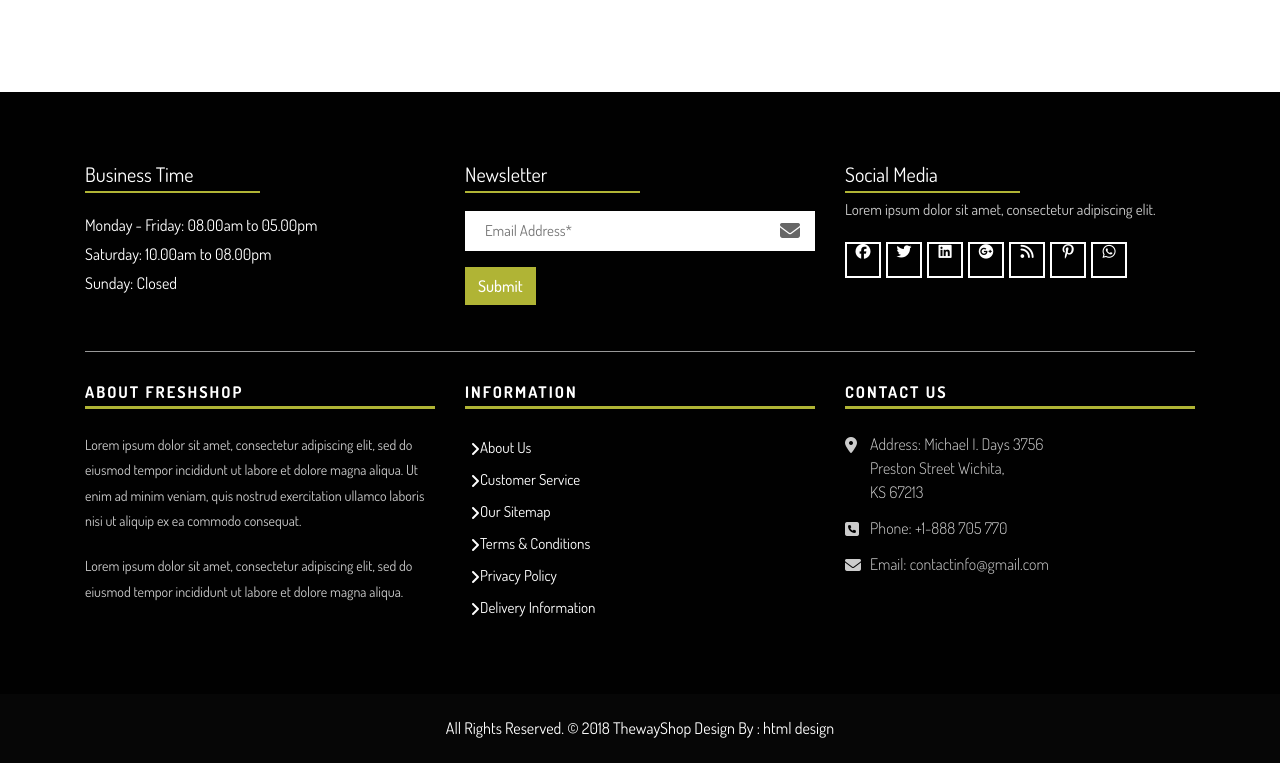
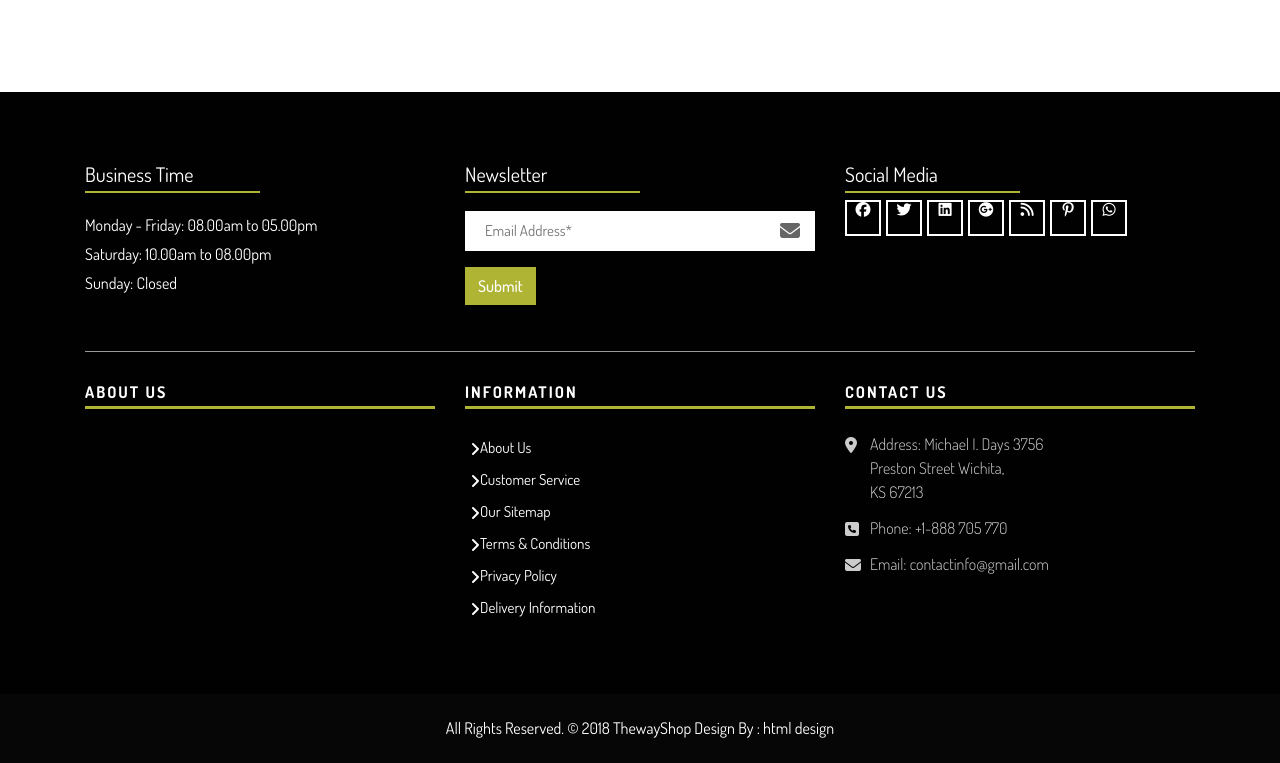
Before and after one commit to koshdevs/Tech-House-KE, a Django app: page /cart/ in a window 1280 px wide. Shown: the part 1075-1838 px from the top of the page. Run offline with Django 5.2, Linux system fonts and the light colour scheme; some libraries are stand-ins or nearby versions; some web fonts are replaced.

```diff
--- a/tech_house/ecommerce/templates/ecommerce/base.html
+++ b/tech_house/ecommerce/templates/ecommerce/base.html
@@ -259,7 +259,7 @@
 					<div class="col-lg-4 col-md-12 col-sm-12">
 						<div class="footer-top-box">
 							<h3>Social Media</h3>
-							<p>Lorem ipsum dolor sit amet, consectetur adipiscing elit.</p>
+
 							<ul>
                                 <li><a href="#"><i class="fab fa-facebook" aria-hidden="true"></i></a></li>
                                 <li><a href="#"><i class="fab fa-twitter" aria-hidden="true"></i></a></li>
@@ -276,9 +276,8 @@
                 <div class="row">
                     <div class="col-lg-4 col-md-12 col-sm-12">
                         <div class="footer-widget">
-                            <h4>About Freshshop</h4>
-                            <p>Lorem ipsum dolor sit amet, consectetur adipiscing elit, sed do eiusmod tempor incididunt ut labore et dolore magna aliqua. Ut enim ad minim veniam, quis nostrud exercitation ullamco laboris nisi ut aliquip ex ea commodo consequat.</p>
-							<p>Lorem ipsum dolor sit amet, consectetur adipiscing elit, sed do eiusmod tempor incididunt ut labore et dolore magna aliqua. </p>
+                            <h4>About Us</h4>
+
                         </div>
                     </div>
                     <div class="col-lg-4 col-md-12 col-sm-12">
```
Also changed, not shown: tech_house/requirements.txt (+27 -0 lines).
